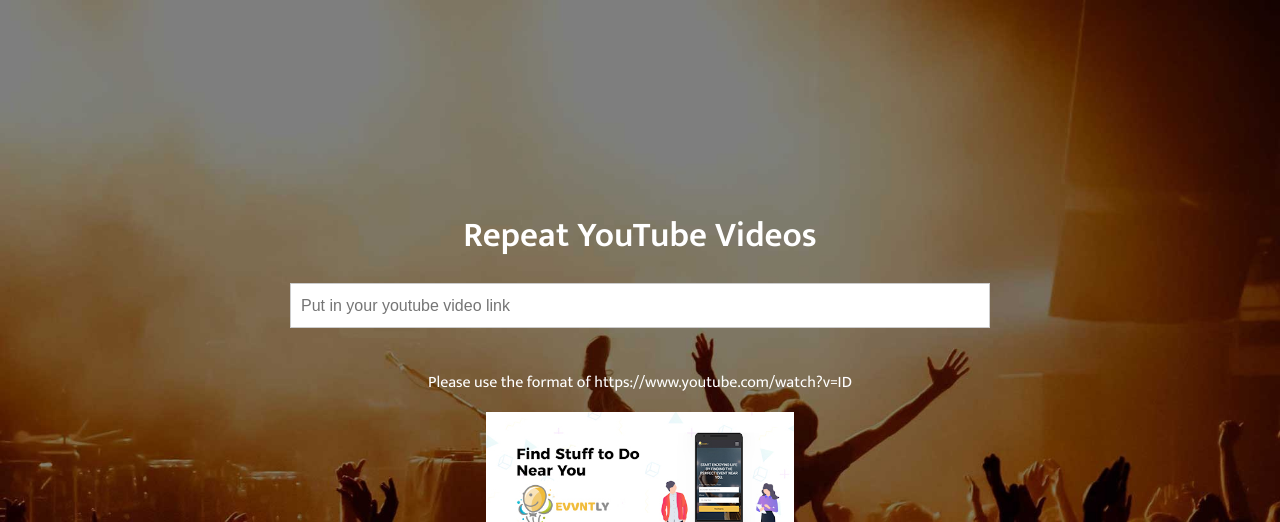
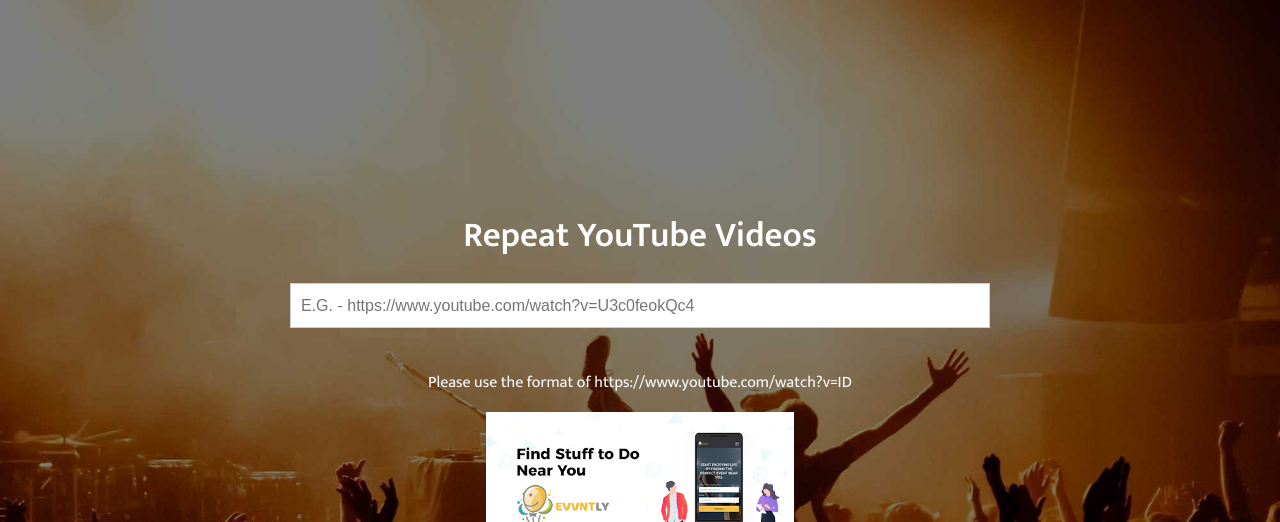
Before and after one commit to johnnyxbell/repeat-youtube, a Gatsby site: page / in a window 1280 px wide. Shown: the top 522 px of the page. Built offline with nearby package versions, Linux system fonts and the light colour scheme; Gatsby itself is replaced by a stand-in of ours.

Commit message:
updated placeholder

```diff
--- a/src/pages/index.js
+++ b/src/pages/index.js
@@ -108,7 +108,7 @@ const Index = () => {
       <Content>
         <h1>Repeat YouTube Videos</h1>
         <Input
-          placeholder='Put in your youtube video link'
+          placeholder='E.G. - https://www.youtube.com/watch?v=U3c0feokQc4'
           value={values.video ? values.video : ''}
           onChange={(e) => handleInputChange(e, setValues)}
           name='video'
```
